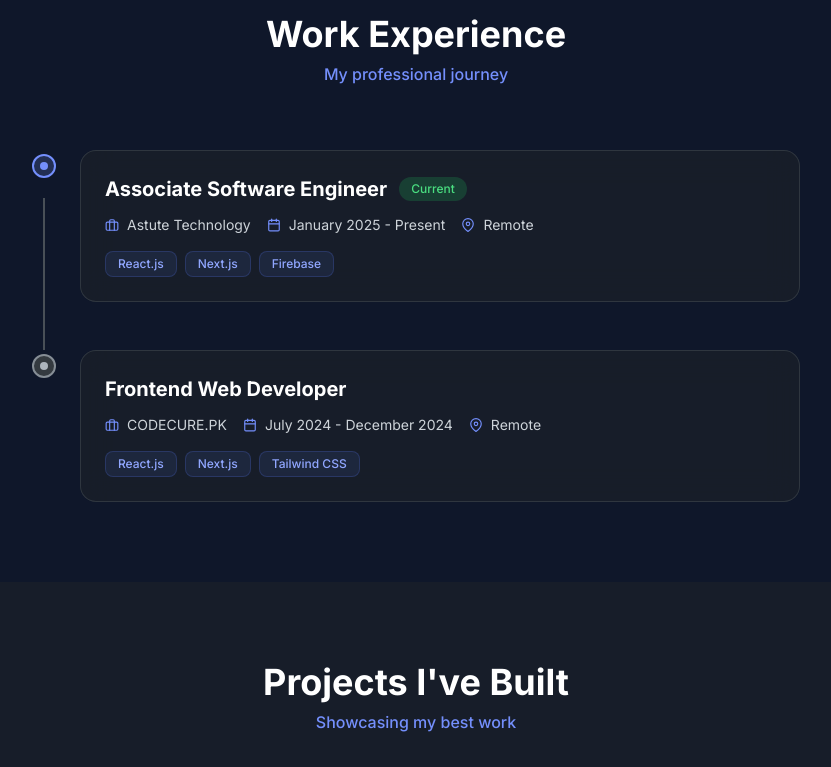
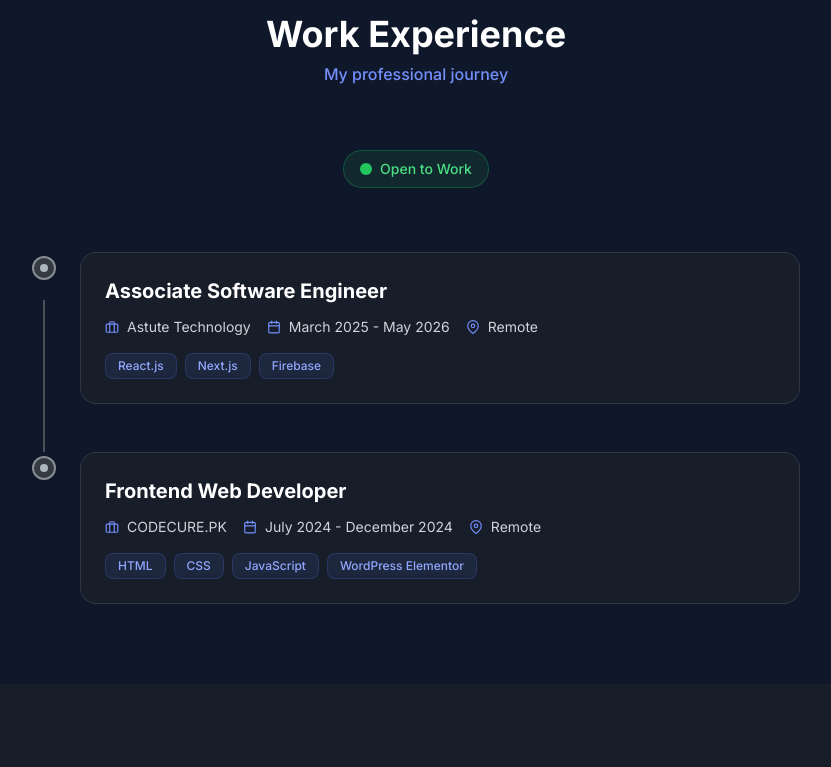
Before and after one commit to HammadSyed08/My-portfolio, a Next.js app: page / in a window 1280 px wide. Shown: the part 2000-2767 px from the top of the page, without its empty margins (224-1055 px from the left). Built offline with nearby package versions, Linux system fonts and the light colour scheme.

Commit message:
Update the Expirence and Education section

```diff
--- a/components/Education.jsx
+++ b/components/Education.jsx
@@ -12,6 +12,13 @@ const education = [
     school: 'Royal Cadet Public School',
     period: '2012 - 2014',
     type: 'Completed',
+  },
+  {
+    degree: 'AI Automation (Short Course)',
+    school: 'Rohi eSkills Learning Hub',
+    period: 'June - August (3 months)',
+    type: 'Completed',
+    description: 'Main course: AI Automation using Zapier, Make.com, n8n, and Python. Short intro to Go High Level.',
   },
 ];
 
@@ -44,6 +51,11 @@ export default function Education() {
                 </div>
                 <p className="text-dark-300 font-medium">{edu.school}</p>
                 <p className="text-dark-500 text-sm mt-1">{edu.period}</p>
+                {edu.description && (
+                  <p className="text-dark-400 text-sm mt-2 leading-relaxed">
+                    {edu.description}
+                  </p>
+                )}
               </div>
             </div>
           ))}
--- a/components/Experience.jsx
+++ b/components/Experience.jsx
@@ -4,17 +4,17 @@ const experiences = [
   {
     title: 'Associate Software Engineer',
     company: 'Astute Technology',
-    period: 'January 2025 - Present',
+    period: 'March 2025 - May 2026',
     location: 'Remote',
     tech: ['React.js', 'Next.js', 'Firebase'],
-    current: true,
+    current: false,
   },
   {
     title: 'Frontend Web Developer',
     company: 'CODECURE.PK',
     period: 'July 2024 - December 2024',
     location: 'Remote',
-    tech: ['React.js', 'Next.js', 'Tailwind CSS'],
+    tech: ['HTML', 'CSS', 'JavaScript', 'WordPress Elementor'],
     current: false,
   },
 ];
@@ -26,6 +26,14 @@ export default function Experience() {
         <div className="text-center mb-16">
           <h2 className="section-title">Work Experience</h2>
           <p className="section-subtitle">My professional journey</p>
+          {/* Open to Work badge */}
+          <div className="mt-4 inline-flex items-center gap-2 px-4 py-2 bg-green-500/10 text-green-400 rounded-full text-sm font-medium border border-green-500/30">
+            <span className="relative flex h-3 w-3">
+              <span className="animate-ping absolute inline-flex h-full w-full rounded-full bg-green-400 opacity-75"></span>
+              <span className="relative inline-flex rounded-full h-3 w-3 bg-green-500"></span>
+            </span>
+            Open to Work
+          </div>
         </div>
 
         <div className="max-w-3xl mx-auto">
```
